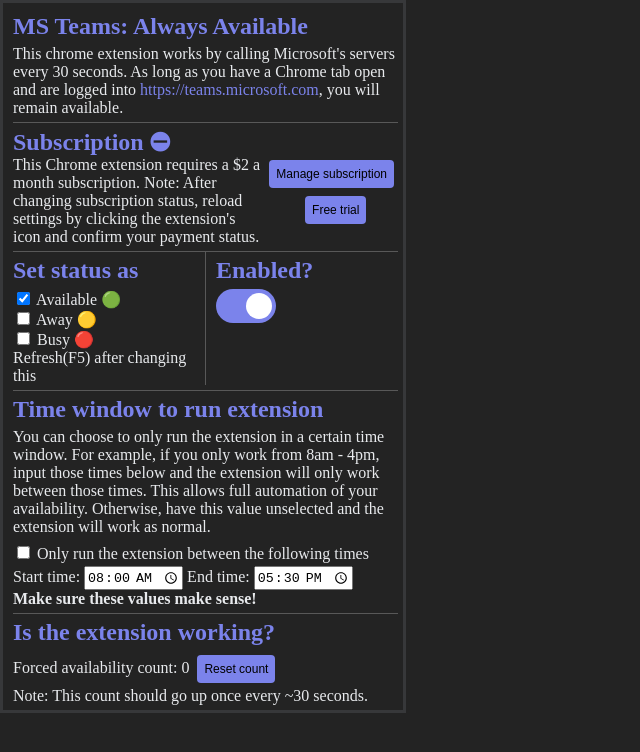
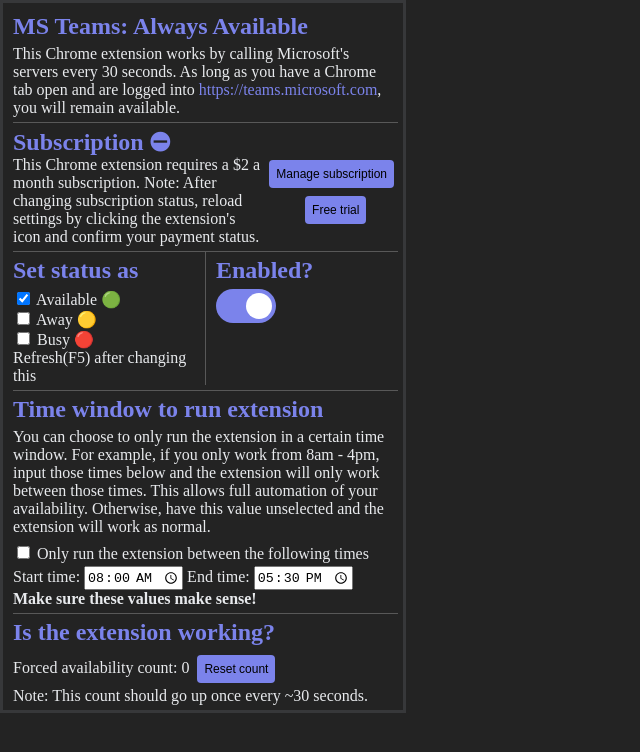
Before and after one commit to akump/MS-Teams-Always-Available, a browser extension: page src/html/settings.html in a window 1280 px wide. Shown: the whole page, without its empty margins (0-640 px from the left). Drawn offline with Linux system fonts and the light colour scheme.

Commit message:
capitalize word

```diff
--- a/src/html/settings.html
+++ b/src/html/settings.html
@@ -181,7 +181,7 @@
     <div class="main-container">
         <div class="section">
             <h2 class="header">MS Teams: Always Available</h2>
-            <span>This chrome extension works by calling Microsoft's servers every 30 seconds. As long as you have a
+            <span>This Chrome extension works by calling Microsoft's servers every 30 seconds. As long as you have a
                 Chrome
                 tab open and are logged into <a id="teams-link" href="https://teams.microsoft.com"
                     target="_blank">https://teams.microsoft.com</a>, you will remain available.</span>
```
